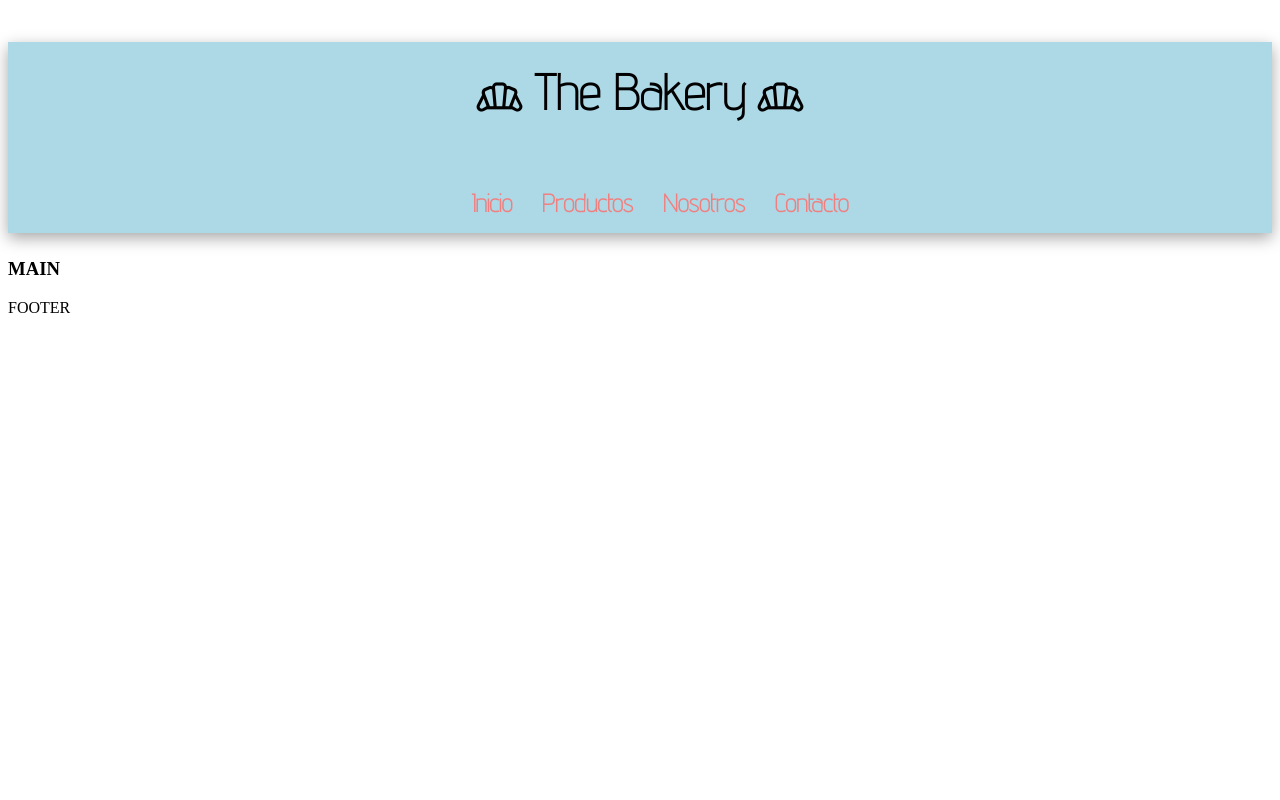
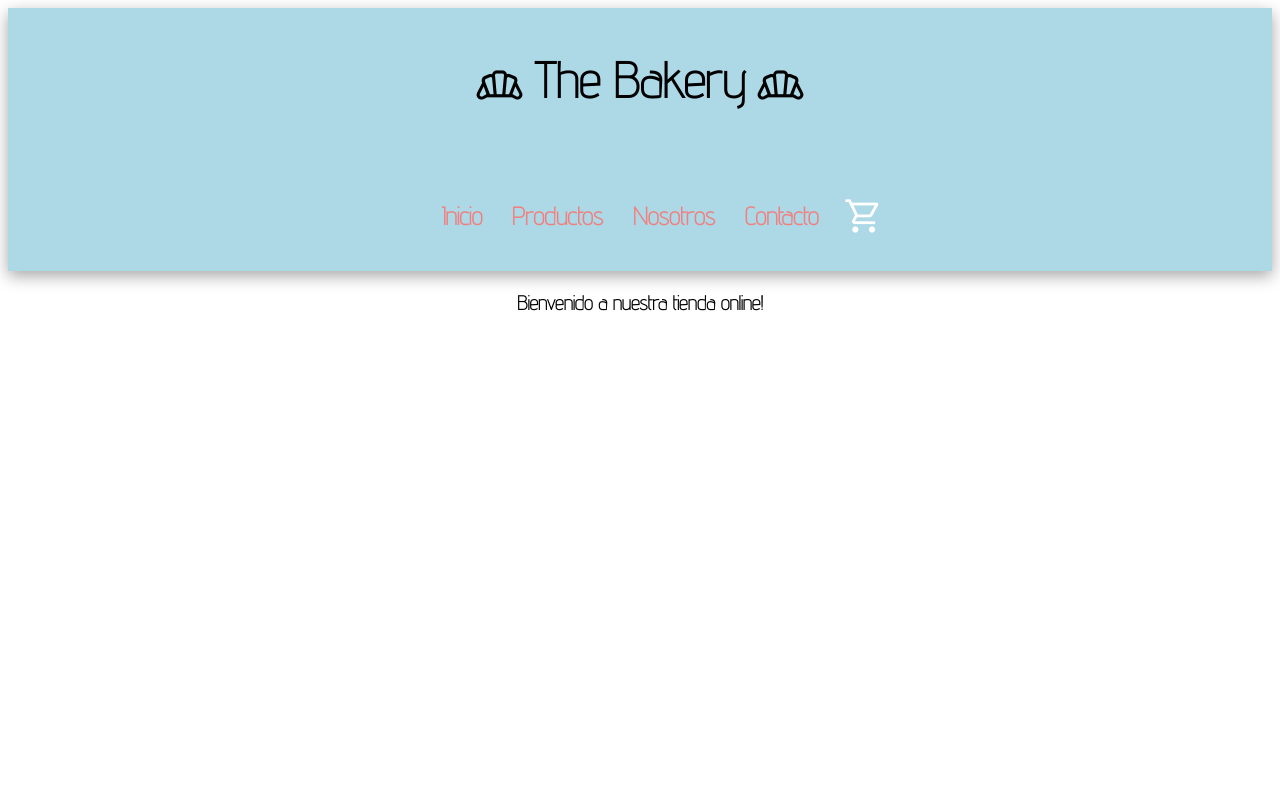
Before and after one commit to PBoschini/the-bakery, a React (Create React App) app: page / in a window 1280 px wide. Shown: the top 800 px of the page. Built offline with nearby package versions, Linux system fonts and the light colour scheme.

Commit message:
Agregando ItemListContainer

```diff
--- a/public/index.html
+++ b/public/index.html
@@ -16,6 +16,7 @@
 <link rel="preconnect" href="https://fonts.gstatic.com" crossorigin>
 <link href="https://fonts.googleapis.com/css2?family=Advent+Pro:wght@100&display=swap" rel="stylesheet">
 
+<link rel="stylesheet" href="https://fonts.googleapis.com/css2?family=Material+Symbols+Outlined:opsz,wght,FILL,GRAD@20..48,100..700,0..1,-50..200" />
 <link rel="stylesheet" href="https://fonts.googleapis.com/css2?family=Material+Symbols+Outlined:opsz,wght,FILL,GRAD@48,300,0,0" />
 
     <title>React App</title>
--- a/src/App.js
+++ b/src/App.js
@@ -1,14 +1,15 @@
 import Header from './components/Header/Header';
 import Footer from './components/Footer/Footer';
 import Main from './components/Main/Main';
+import ItemListContainer from './components/ItemListContainer/ItemListContainer';
+
 
 const App = () => {
     return (
         <>
         <Header />
-
+        <ItemListContainer />
         <Main />
-
         <Footer />
 
     </>
--- a/src/components/Footer/Footer.jsx
+++ b/src/components/Footer/Footer.jsx
@@ -1,6 +1,6 @@
 const Footer = () => {
     return (
-        <footer>
+        <footer className="contenedor-footer">
             <p>FOOTER</p>
         </footer>
     );
--- a/src/components/Header/Header.jsx
+++ b/src/components/Header/Header.jsx
@@ -5,9 +5,9 @@ const Header = () => {
         <header className="contenedor-header">
 
             <h2>
-                <span class="material-symbols-outlined">bakery_dining</span>
+                <span className="material-symbols-outlined">bakery_dining</span>
                 The Bakery
-                <span class="material-symbols-outlined">bakery_dining</span>
+                <span className="material-symbols-outlined">bakery_dining</span>
 
             </h2>
 
--- /dev/null
+++ b/src/components/ItemListContainer/ItemListContainer.jsx
@@ -0,0 +1,9 @@
+
+function ItemListContainer () {
+    return <>
+
+    <p className="titulo-bienvenidos">Bienvenido a nuestra tienda online!</p>
+    </>
+}
+
+export default ItemListContainer;
--- a/src/components/Main/Main.jsx
+++ b/src/components/Main/Main.jsx
@@ -1,12 +1,14 @@
+
 const Main = () => {
     return (
-        <main>
+        <main className="contenedor-main">
             <section>
-                <h3>MAIN</h3>
+
             </section>
         </main>
     );
 };
 
 
+
 export default Main;
--- /dev/null
+++ b/src/components/Nav/CartWidget.jsx
@@ -0,0 +1,13 @@
+
+
+
+const CartWidget = () => {
+    return (
+
+        <span id="cart-widget" className="material-symbols-outlined">shopping_cart
+</span>
+
+    );
+};
+
+export default CartWidget;
--- a/src/components/Nav/Navbar.jsx
+++ b/src/components/Nav/Navbar.jsx
@@ -1,12 +1,16 @@
+import CartWidget from "./CartWidget";
+
 const Navbar = () => {
     return (
-    <nav>
+    <nav className="nav-bar">
         <ul>
             <li><a href="#">Inicio</a></li>
             <li><a href="#">Productos</a></li>
             <li><a href="#">Nosotros</a></li>
             <li><a href="#">Contacto</a></li>
+            <CartWidget />
         </ul>
+
     </nav>
     )
 }
--- a/src/index.css
+++ b/src/index.css
@@ -1,39 +1,18 @@
 .contenedor-header {
     background-color: lightblue;
     box-shadow: rgba(0, 0, 0, 0.35) 0px 5px 15px;
+    display: flex;
+    flex-wrap: wrap;
 
 }
 
 .contenedor-header h2 {
     font-size: 50px;
+    width: 100%;
     font-family: 'Advent Pro', sans-serif;
     display: flex;
     justify-content: center;
-    padding-top: 20px;
-}
 
-.contenedor-header ul {
-    font-size: 25px;
-    display: flex;
-    justify-content: center;
-
-}
-
-.contenedor-header li {
-    display: inline;
-    margin: 15px;
-    font-family: 'Advent Pro', sans-serif;
-    font-weight: bold;
-}
-
-.contenedor-header a {
-    text-decoration: none;
-    color: lightcoral;
-    font-weight: bold;
-}
-
-.contenedor-header a:hover {
-    color: black;
 }
 
 .contenedor-header span {
@@ -42,3 +21,68 @@
     font-size: 50px;
     margin: 10px;
 }
+
+
+.nav-bar {
+    width: 100%;
+}
+
+
+.nav-bar ul {
+    font-size: 25px;
+    display: flex;
+    justify-content: center;
+
+}
+
+.nav-bar li {
+    display: inline;
+    margin: 15px;
+    font-family: 'Advent Pro', sans-serif;
+    font-weight: bold;
+
+}
+
+.nav-bar a {
+    text-decoration: none;
+    color: lightcoral;
+    font-weight: bold;
+}
+
+.nav-bar a:hover {
+    color: black;
+}
+
+.nav-bar span {
+    color: white;
+    font-size: 40px;
+}
+
+.contenedor-main {
+    height: 600px;
+    display: flex;
+    justify-content: center;
+    align-items: center;
+    font-family: 'Advent Pro', sans-serif;
+    font-weight: bold;
+}
+
+.contenedor-footer {
+    background-color: lightblue;
+    box-shadow: rgba(0, 0, 0, 0.35) 0px 5px 15px;
+    display: flex;
+    flex-wrap: wrap;
+    justify-content: center;
+    font-family: 'Advent Pro', sans-serif;
+    font-weight: bold;
+
+}
+
+.titulo-bienvenidos {
+    font-family: 'Advent Pro', sans-serif;
+    font-weight: bold;
+    display: flex;
+    justify-content: center;
+    font-size: 20px;
+
+}
```
